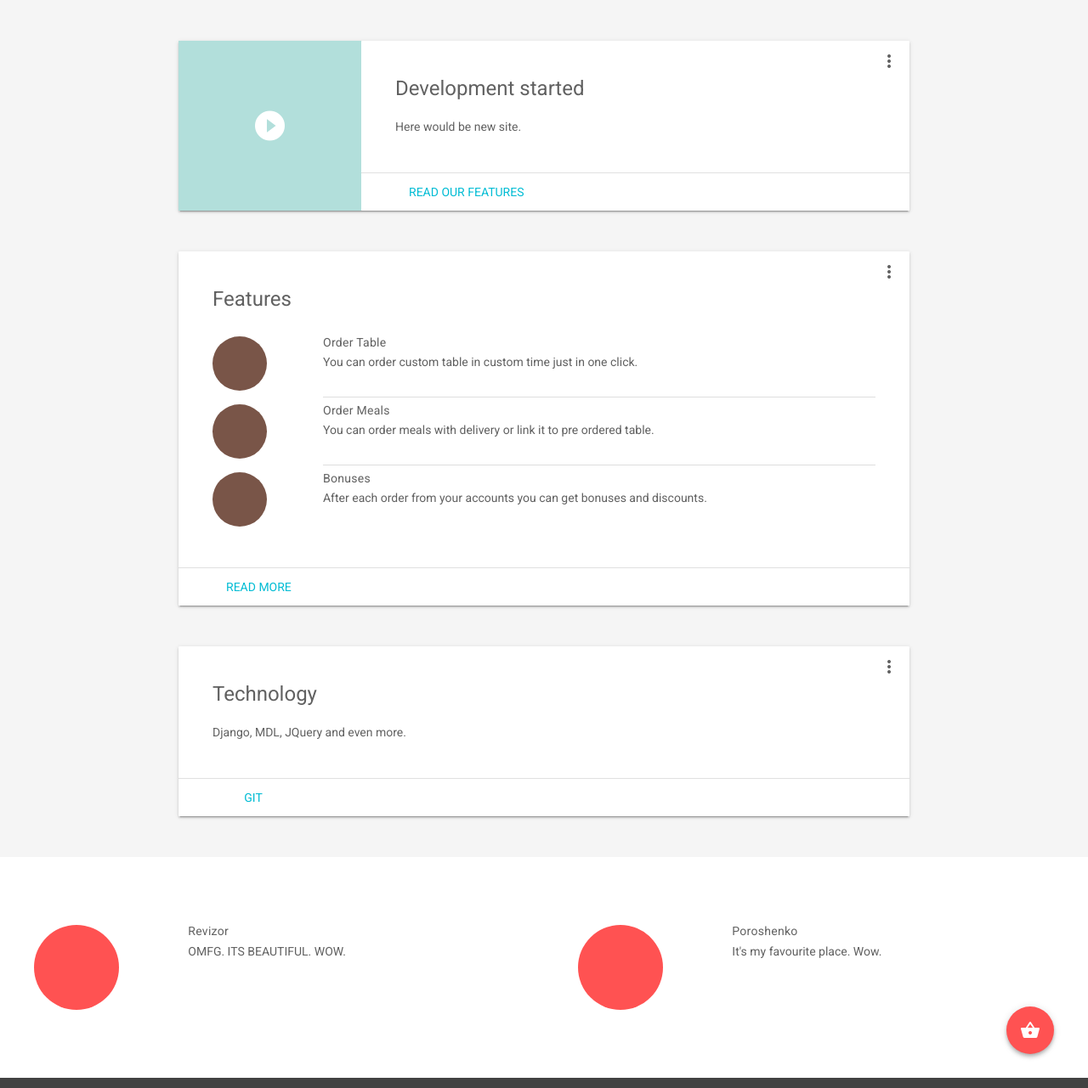
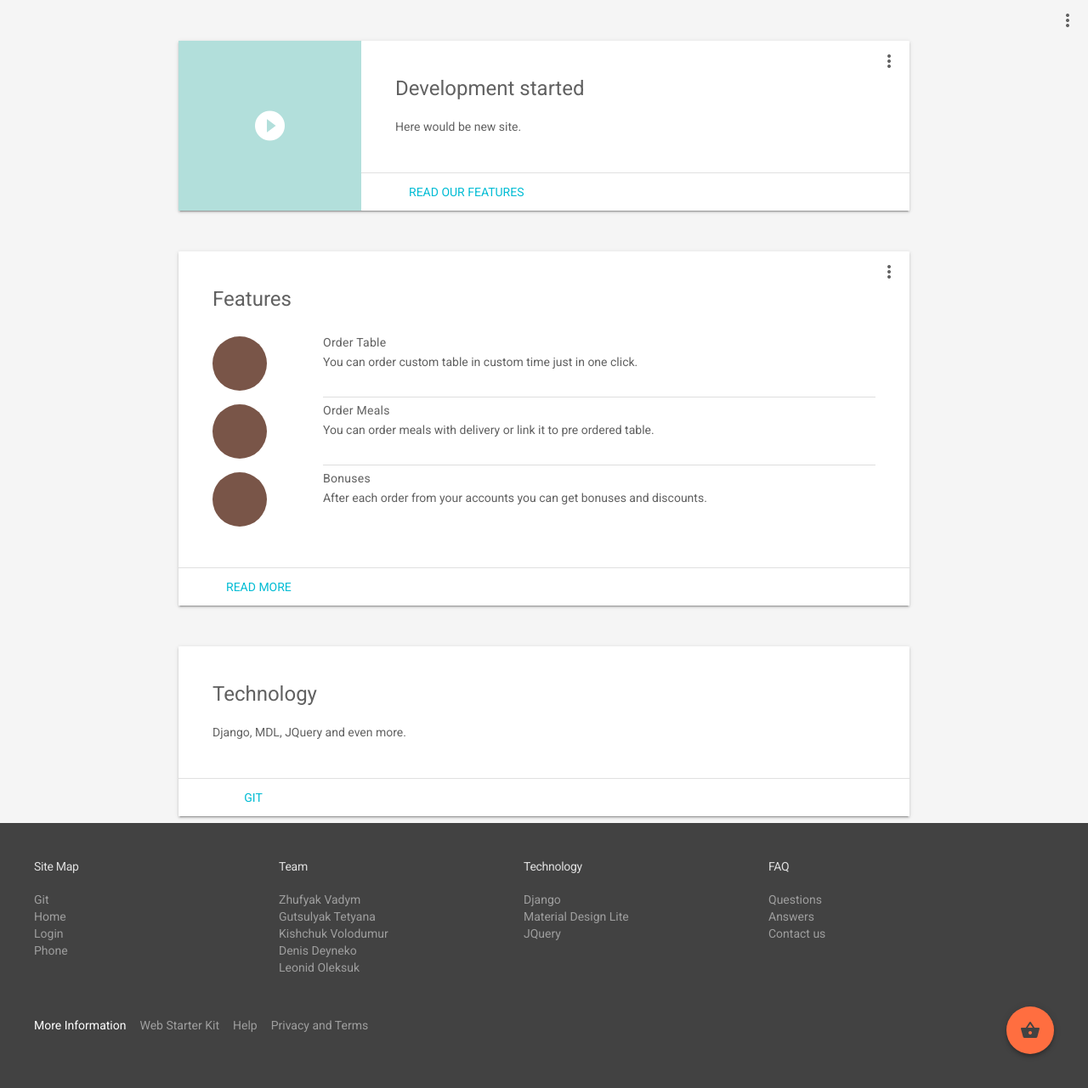
Before and after one commit to FantasticFourAndHalf/Virginity, a Django app: page / in a window 1280 px wide. Shown: the part 192-1473 px from the top of the page at 85% size. Run offline with Django 3.2, Linux system fonts and the light colour scheme; some libraries are stand-ins or nearby versions.

Commit message:
Bit of Improvements.

```diff
--- a/templates/base.html
+++ b/templates/base.html
@@ -129,22 +129,6 @@
                         <li class="mdl-menu__item">Dolor</li>
                     </ul>
                 </section>
-                <section class="section--footer mdl-color--white mdl-grid">
-                    <div class="section__circle-container mdl-cell mdl-cell--2-col mdl-cell--1-col-phone">
-                        <div class="section__circle-container__circle mdl-color--accent section__circle--big"></div>
-                    </div>
-                    <div class="section__text mdl-cell mdl-cell--4-col-desktop mdl-cell--6-col-tablet mdl-cell--3-col-phone">
-                        <h5>Revizor</h5>
-                        OMFG. ITS BEAUTIFUL. WOW.
-                    </div>
-                    <div class="section__circle-container mdl-cell mdl-cell--2-col mdl-cell--1-col-phone">
-                        <div class="section__circle-container__circle mdl-color--accent section__circle--big"></div>
-                    </div>
-                    <div class="section__text mdl-cell mdl-cell--4-col-desktop mdl-cell--6-col-tablet mdl-cell--3-col-phone">
-                        <h5>Poroshenko</h5>
-                        It's my favourite place. Wow.
-                    </div>
-                </section>
             </div>
         {% endblock %}
 
--- a/templates/include/mdl.html
+++ b/templates/include/mdl.html
@@ -1,5 +1,4 @@
-<link rel="stylesheet" href="https://code.getmdl.io/1.3.0/material.brown-red.min.css" />
-<link rel="stylesheet" href="https://fonts.googleapis.com/css?family=Roboto:regular,bold,italic,thin,light,bolditalic,black,medium&amp;lang=en">
+<link rel="stylesheet" href="https://code.getmdl.io/1.3.0/material.brown-deep_orange.min.css" /><link rel="stylesheet" href="https://fonts.googleapis.com/css?family=Roboto:regular,bold,italic,thin,light,bolditalic,black,medium&amp;lang=en">
 <link rel="stylesheet" href="https://fonts.googleapis.com/icon?family=Material+Icons">
 <link rel="stylesheet" href="https://cdnjs.cloudflare.com/ajax/libs/bootstrap-social/5.1.1/bootstrap-social.css">
 <link href="https://maxcdn.bootstrapcdn.com/font-awesome/4.3.0/css/font-awesome.min.css" rel="stylesheet">
--- a/virginityapp/views.py
+++ b/virginityapp/views.py
@@ -12,7 +12,7 @@ def index(request):
 def login(request):
     return render(request, 'login.html')
 
-
+@login_required(login_url='/login/')
 def menu(request):
     context = {'dishes': []}
     for i in models.Dish.objects.all():
```
Also changed, not shown: requirements.txt (+9 -9 lines), templates/menu.html (+14 -16 lines), 1 other file.
